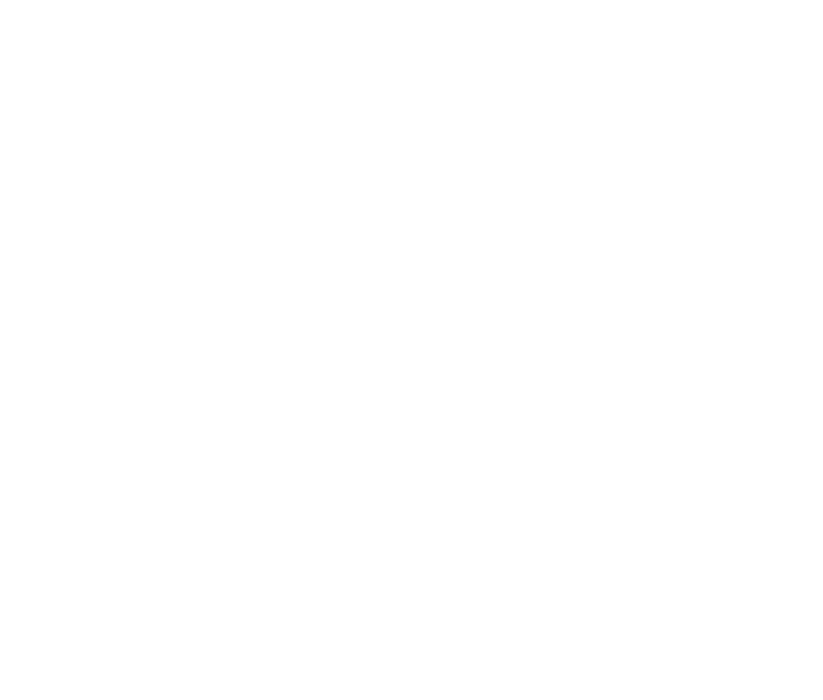
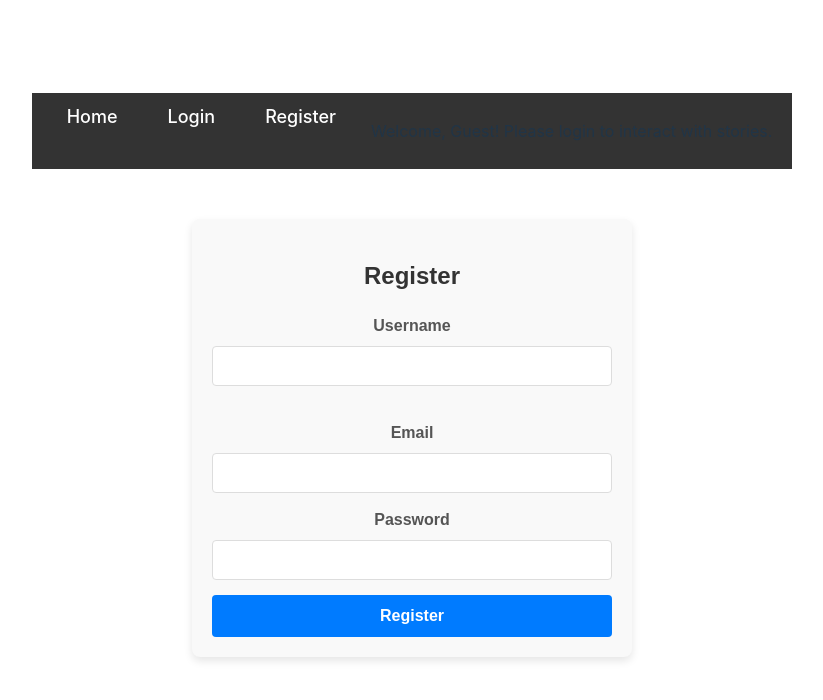
Before and after one commit to margonautix/yarnia.CAPSTONE, a React (Vite) app in the folder yarnia-project/: page /register in a window 1280 px wide. Before the commit this address had no page. Shown: the top 700 px of the page, without its empty margins (228-1051 px from the left). Built offline with nearby package versions, Linux system fonts and the light colour scheme.

Commit message:
its rough, and ain't fancy

```diff
--- a/yarnia-project/src/App.css
+++ b/yarnia-project/src/App.css
@@ -191,3 +191,91 @@ input[type="text"] {
   max-width: 400px;
   box-sizing: border-box;
 }
+
+/* Register Component CSS */
+.register-container {
+  max-width: 400px;
+  margin: 50px auto;
+  padding: 20px;
+  background-color: #f9f9f9;
+  border-radius: 8px;
+  box-shadow: 0 4px 8px rgba(0, 0, 0, 0.1);
+  font-family: Arial, sans-serif;
+}
+
+h2 {
+  text-align: center;
+  color: #333;
+  margin-bottom: 20px;
+}
+
+.form-group {
+  margin-bottom: 15px;
+}
+
+label {
+  display: block;
+  margin-bottom: 8px;
+  font-weight: bold;
+  color: #555;
+}
+
+input[type="text"],
+input[type="email"],
+input[type="password"] {
+  width: 100%;
+  padding: 10px;
+  font-size: 16px;
+  border: 1px solid #ddd;
+  border-radius: 4px;
+  background-color: #fff;
+  box-sizing: border-box;
+}
+
+input[type="text"]:focus,
+input[type="email"]:focus,
+input[type="password"]:focus {
+  border-color: #007bff;
+  outline: none;
+}
+
+.btn {
+  width: 100%;
+  padding: 12px;
+  font-size: 16px;
+  font-weight: bold;
+  background-color: #007bff;
+  color: white;
+  border: none;
+  border-radius: 4px;
+  cursor: pointer;
+  transition: background-color 0.3s ease;
+}
+
+.btn:hover {
+  background-color: #0056b3;
+}
+
+.error {
+  color: red;
+  text-align: center;
+  margin-bottom: 15px;
+}
+
+@media (max-width: 500px) {
+  .register-container {
+    padding: 15px;
+  }
+
+  .btn {
+    padding: 10px;
+    font-size: 14px;
+  }
+
+  input[type="text"],
+  input[type="email"],
+  input[type="password"] {
+    padding: 8px;
+    font-size: 14px;
+  }
+}
--- a/yarnia-project/src/App.jsx
+++ b/yarnia-project/src/App.jsx
@@ -4,18 +4,17 @@ import Login from "./components/Login"; // Example component for a login page
 import Stories from "./components/Stories"; // Stories component
 import SingleStory from "./components/SingleStory"; // SingleStory component
 import "./app.css";
-import { AuthProvider } from "./Context/AuthContext";
+import Register from "./components/Register";
 
 function App() {
   return (
-    <AuthProvider>
     <Routes>
       <Route path="/login" element={<Login />} />
       <Route path="/" element={<Stories />} />
       <Route path="/stories/:id" element={<SingleStory />} />
       <Route path="/profile" element={<Profile />} />
+      <Route path="/register" element={<Register />} />
     </Routes>
-    </AuthProvider>
   );
 }
 
--- a/yarnia-project/src/components/Navbar.jsx
+++ b/yarnia-project/src/components/Navbar.jsx
@@ -1,9 +1,9 @@
-import React, { useContext } from "react";
+import React from "react";
 import { Link, useNavigate } from "react-router-dom";
 import { useAuth } from "../Context/AuthContext";
 
 const NavBar = () => {
-  const { user } = useAuth();
+  const { user } = useAuth(); // Assuming user contains user details, including admin status
   const navigate = useNavigate();
 
   const handleViewComments = () => {
@@ -16,25 +16,39 @@ const NavBar = () => {
         <li>
           <Link to="/">Home</Link>
         </li>
+        {/* Bookmarks link should only be visible to logged-in users */}
+        {user && (
+          <li>
+            <Link to="/bookmarks">Bookmarks</Link>
+          </li>
+        )}
+        {user ? (
+          <>
             <li>
               <Link to="/profile">Profile</Link>
             </li>
+            {/* Admin-only button */}
+            {user.isAdmin && (
               <li>
-          <Link to="/bookmarks">Bookmarks</Link>
+                <button onClick={handleViewComments}>View All Comments</button>
               </li>
-        {user ? (
+            )}
+          </>
+        ) : (
+          <>
+            {/* For unregistered or logged-out users */}
             <li>
               <Link to="/login">Login</Link>
             </li>
-        ) : (
             <li>
-            <Link to="/profile">Profile</Link>
+              <Link to="/register">Register</Link>
             </li>
+            {/* Optional guest message */}
+            <li>
+              <p>Welcome, Guest! Please login to interact with stories.</p>
+            </li>
+          </>
         )}
-        {/* Admin-only button */}
-        <li>
-          <button onClick={handleViewComments}>View All Comments</button>
-        </li>
       </ul>
     </nav>
   );
--- /dev/null
+++ b/yarnia-project/src/components/Register.jsx
@@ -0,0 +1,68 @@
+import React, { useState } from "react";
+import { useNavigate } from "react-router-dom";
+import { useAuth } from "../Context/AuthContext";
+
+const Register = () => {
+  const [email, setEmail] = useState("");
+  const [password, setPassword] = useState("");
+  const [username, setUsername] = useState("");
+  const [error, setError] = useState("");
+  const { signup } = useAuth(); // Assuming your AuthContext has a signup function
+  const navigate = useNavigate();
+
+  const handleSubmit = async (e) => {
+    e.preventDefault();
+    setError("");
+
+    try {
+      await signup(email, password, username); // Sign up the user using the signup function
+      navigate("/profile"); // Navigate to profile page after successful registration
+    } catch (err) {
+      setError("Failed to create an account. Please try again.");
+    }
+  };
+
+  return (
+    <div className="register-container">
+      <h2>Register</h2>
+      {error && <p className="error">{error}</p>}
+      <form onSubmit={handleSubmit}>
+        <div className="form-group">
+          <label htmlFor="username">Username</label>
+          <input
+            type="text"
+            id="username"
+            value={username}
+            onChange={(e) => setUsername(e.target.value)}
+            required
+          />
+        </div>
+        <div className="form-group">
+          <label htmlFor="email">Email</label>
+          <input
+            type="email"
+            id="email"
+            value={email}
+            onChange={(e) => setEmail(e.target.value)}
+            required
+          />
+        </div>
+        <div className="form-group">
+          <label htmlFor="password">Password</label>
+          <input
+            type="password"
+            id="password"
+            value={password}
+            onChange={(e) => setPassword(e.target.value)}
+            required
+          />
+        </div>
+        <button type="submit" className="btn">
+          Register
+        </button>
+      </form>
+    </div>
+  );
+};
+
+export default Register;
--- a/yarnia-project/src/main.jsx
+++ b/yarnia-project/src/main.jsx
@@ -4,10 +4,13 @@ import App from "./App.jsx";
 import "./index.css";
 import { BrowserRouter } from "react-router-dom";
 import NavBar from "./components/Navbar.jsx";
+import { AuthProvider } from "./Context/AuthContext.jsx";
 
 ReactDOM.createRoot(document.getElementById("root")).render(
   <BrowserRouter>
-    <NavBar />
-    <App />
+    <AuthProvider>
+      <NavBar />
+      <App />
+    </AuthProvider>
   </BrowserRouter>
 );
```
Lines whose indentation alone changed are shown as unchanged.
